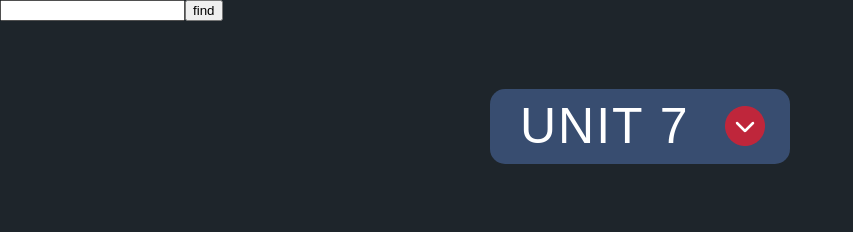
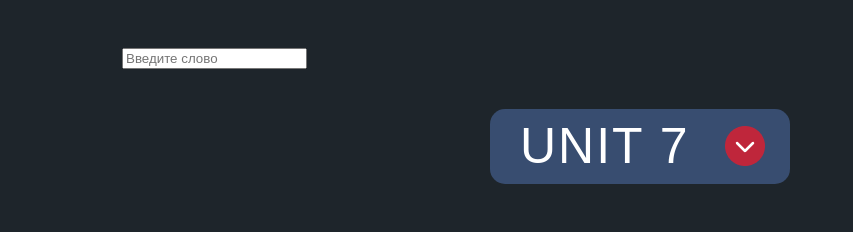
Before and after one commit to FlabyKare/English_Audio, a plain HTML site: page index.html in a window 1280 px wide. Shown: the whole page, without its empty margins (0-853 px from the left). Drawn offline with nearby package versions, Linux system fonts and the light colour scheme.

Commit message:
Update index.html

```diff
--- a/index.html
+++ b/index.html
@@ -19,11 +19,16 @@
 </head>
 
 <body>
-    <input type='text' id='input'><input type='button' id='find' value='find'>
 
 
+    <div class="accrodions_container">
+
         <div class="accordion_wrapper">
-
+            <section class="search_">
+                <div>
+                    <input class='input mb-5' type="search" id="searchbox" placeholder="Введите слово">
+                </div>
+            </section>
             <ul class="accordion-list">
 
 
@@ -31,6 +36,7 @@
                     <h3>UNIT 7<span><img src="img/Accordion/arrow.png" alt=""></span></h3>
 
                     <div class="answer">
+
                         <div class="audio_cont">
                             <p>Деловые переговоры</p>
                             <audio src="audio/1.mp3" controls="controls"></audio>
@@ -353,6 +359,8 @@
 
             </ul>
         </div>
+    </div>
+
 
 
 
```
Lines whose indentation alone changed are shown as unchanged.
